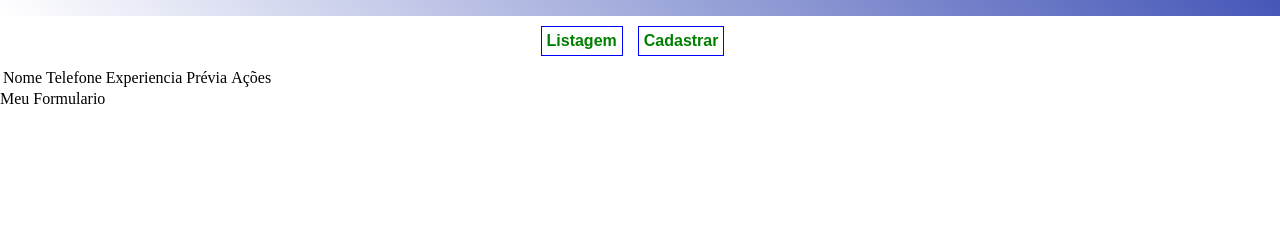
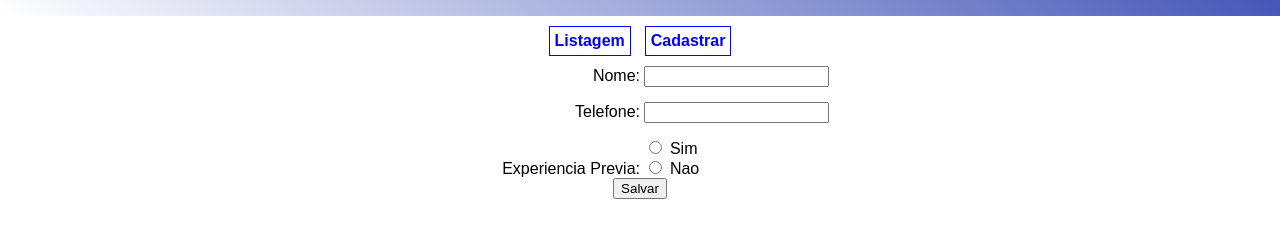
Before and after one commit to JacksonDenis/ProjetoExemblo, a plain HTML site: page form.html in a window 1280 px wide. Shown: the part 43-280 px from the top of the page. Drawn offline with Linux system fonts and the light colour scheme.

Commit message:
Formulario

```diff
--- /dev/null
+++ b/css/form.css
@@ -0,0 +1,19 @@
+.formulario{
+    display: flex;
+    flex-direction: column;
+    justify-content: center;
+    align-items: center;
+}
+
+.formulario div{
+    width: 100%;
+}
+
+.formulario .label-grande {
+    width: 50%;
+    display: inline-block;
+    text-align: right;
+}
+.formulario .linha-formulario{
+    margin-bottom: 15px;
+}
--- a/css/style.css
+++ b/css/style.css
@@ -1,5 +1,6 @@
 body {
     margin: 0px;
+    font-family: Arial, Helvetica, sans-serif;
 }
 
 .cabecalho {
@@ -16,10 +17,11 @@ body {
 .menu a {
     text-decoration: none;
     font-weight: bold;
-    color: green;
-    margin-right: 15px;
+    color: blue;
+    margin-right: 7px;
+    margin-left: 7px;
     font-family: Arial, Helvetica, sans-serif;
-    border: 1px, solid , blue  ;
+    border: 1px solid  blue  ;
     padding: 5px;
 
 }
--- a/form.html
+++ b/form.html
@@ -4,7 +4,11 @@
         <title>
             Projeto Exemplo
         </title>
+        <meta name="viewport" content="width=device-width, initial-scale=1.0">
+        <meta charset="UTF-8">
+        <link rel="stylesheet" href="css/list.css">
         <link rel="stylesheet" href="./css/style.css">
+        <link rel="stylesheet" href="./css/form.css">
     </head>
     <body>
         <header class=cabecalho>
@@ -14,22 +18,33 @@
             <a href="./index.html">Listagem</a>
             <a href="./form.html">Cadastrar</a>
         </div>
-        <table>
-            <tr>
-                <td>
-                    Nome
-                </td>
-                <td>
-                    Telefone
-                </td>
-                <td>
-                    Experiencia Prévia
-                </td>
-                <td>
-                    Ações
-                </td>
-            </tr>
-        </table>
-        Meu Formulario
+       <section>
+            <form class=formulario>
+                <div class="linha-formulario">
+                    <label class="label-grande" for="name">Nome:</label>
+                    <input name="name" id="name" required type="text"/>
+                </div>
+
+                <div class="linha-formulario">
+                    <label class="label-grande" for="name">Telefone:</label>
+                    <input name="phone" id="phone" required type="text"/>
+                </div>
+
+                <div>
+                    <label class="label-grande" >Experiencia Previa:</label>
+                    <div style="display: inline-block; width: 40%;">
+                         <input type="radio" name="xp" id=XP-yes/> <label for="XP-yes"> Sim </label>
+                         <br>
+                         <input type="radio" name="xp" id=XP-no/> <label for="XP-no"> Nao </label>
+                    </div>
+                </div>
+
+                <input type="submit" value="Salvar">
+
+
+            </form>
+
+       </section>
+
     </body>
 </html>
```
Also changed, not shown: index.html (+1 -1 lines).
